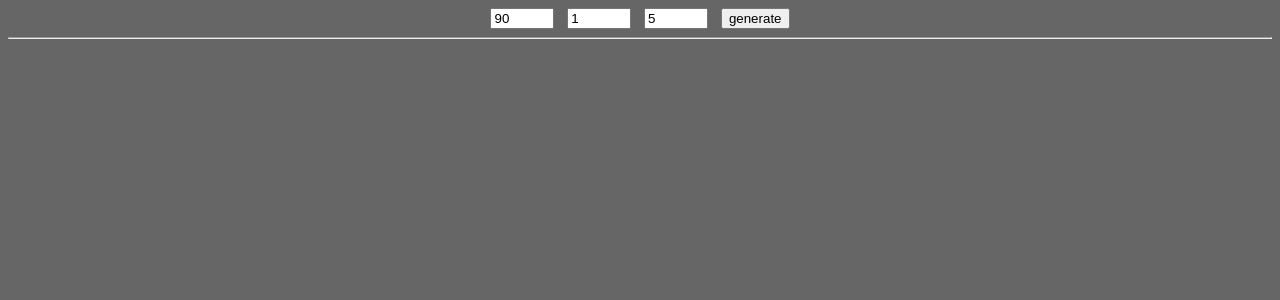
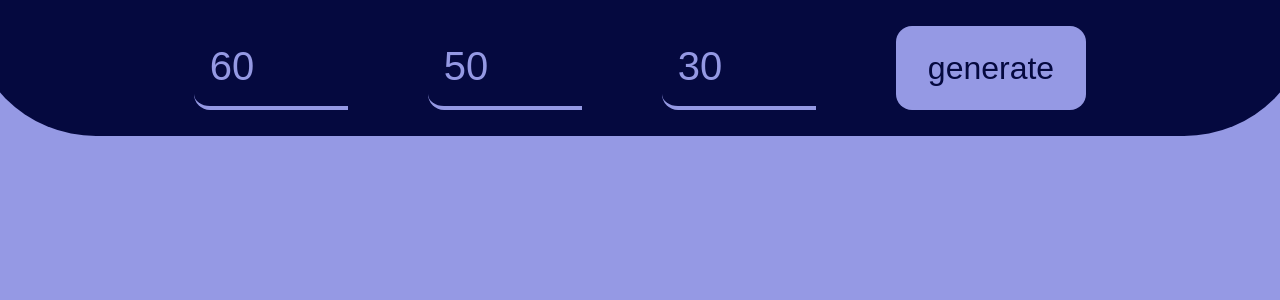
Before and after one commit to czett/cellular-automata, a Flask app: page / in a window 1280 px wide. Shown: the top 300 px of the page. Run offline with Flask 3, Linux system fonts and the light colour scheme.

Commit message:
Finished Design, not gorgeous but does the job

```diff
--- a/web-app/static/style.css
+++ b/web-app/static/style.css
@@ -1,12 +1,52 @@
 body{
-    background-color: #666;
+    background-color: #9599e4;
+    margin: 0;
 }
 
 .form{
+    border-radius: 0 0 10vw 10vw;
     display: flex;
     justify-content: center;
-    gap: 1vw;
-    width: 100%;
+    background-color: #05093f;
+    padding: 2vw 0;
+    width: 105vw;
+    position: fixed;
+    inset: 0% auto auto 50%;
+    transform: translateX(-50%);
+    height: 17vh;
+    box-sizing: border-box;
+    gap: 10vh;
+}
+
+input{
+    font-size: 5vh;
+    background-color: transparent;
+    border: none;
+    padding-left: 2vh;
+    border-bottom-left-radius: 2vh;
+    border-bottom: 0.5vh solid #9599e4;
+    color: #9599e4;
+}
+
+button{
+    border-radius: 2vh;
+    border: none;
+    color: #05093f;
+    font-size: 4vh;
+    box-sizing: border-box;
+    padding: 0 4vh;
+    font-weight: 500;
+    background-color: #9599e4;
+    cursor: pointer;
+    transition: 200ms;
+}
+
+button:hover{
+    filter: brightness(1.1);
+}
+
+input, button{
+    outline: none;
 }
 
 .output{
@@ -16,7 +56,8 @@ body{
 }
 
 .image{
-    width: 50%;
+    margin-top: 20vh;
+    width: 30%;
     height: auto;
 }
 
@@ -26,10 +67,10 @@ body{
 
 .cell{
     flex: 1;
-    background-color: white;
+    background-color: rgb(198, 177, 255);
     aspect-ratio: 1 !important;
 }
 
 .cell.alive {
-    background-color: black;
+    background-color: rgb(15, 16, 43);
 }
--- a/web-app/templates/index.html
+++ b/web-app/templates/index.html
@@ -10,13 +10,11 @@
 <body>
 
 <div class="form">
-    <input type="number" placeholder="rule" min="0" max="256" id="rule" value="90" required>
-    <input type="number" placeholder="gens" min="0" max="256" id="gens" value="1" required>
-    <input type="number" placeholder="cells" min="0" max="256" id="cells" value="5" required>
+    <input type="number" placeholder="rule" min="0" max="256" id="rule" value="60" required>
+    <input type="number" placeholder="gens" min="0" max="256" id="gens" value="50" required>
+    <input type="number" placeholder="cells" min="0" max="256" id="cells" value="30" required>
     <button onclick="getValues()">generate</button>
 </div>
-
-<hr>
 
 <div class="output">
     <div class="image"></div>
```
